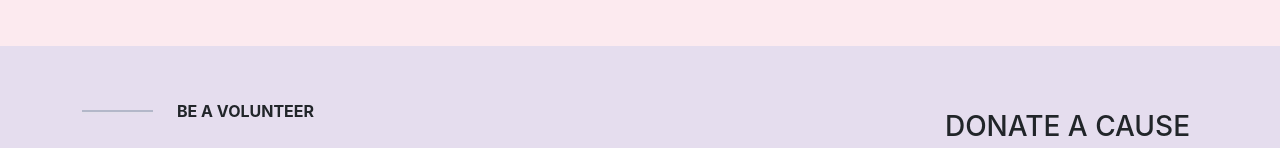
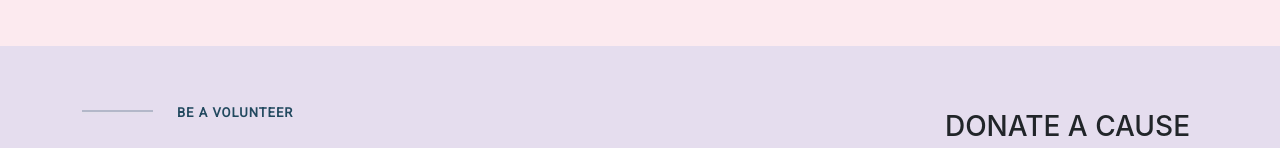
Before and after one commit to Chandru0811/wondersly_women_gem, a React (Create React App) app: page /contact in a window 1280 px wide. Shown: the part 1695-1843 px from the top of the page. Built offline with nearby package versions, Linux system fonts and the light colour scheme; a web font is replaced by a local one.

Commit message:
home section changed

```diff
--- /dev/null
+++ b/src/component/Home/Hero.js
@@ -0,0 +1,9 @@
+import React from 'react'
+
+function Hero() {
+  return (
+    <h1>hi</h1>
+  )
+}
+
+export default Hero
--- a/src/component/common/Volunterr.js
+++ b/src/component/common/Volunterr.js
@@ -14,7 +14,12 @@ function Volunteer() {
           </div>
           <div className="col-lg-6 col-12">
             <p style={{ marginTop: "5px" }}>
-              <b >BE A VOLUNTEER</b>
+              <b className="heading_word"
+                  style={{
+                    fontSize: "13px",
+                    letterSpacing: "1px",
+                    marginTop: "100px",
+                  }}>BE A VOLUNTEER</b>
             </p>
             <p style={{ fontSize: "30px", color: "#2E4049" }}>
               <b>Become a Member and Empower Single Moms: Join Our Cause!</b>
--- a/src/pages/Home.js
+++ b/src/pages/Home.js
@@ -1,8 +1,9 @@
 import React from 'react'
+import Hero from '../component/Home/Hero'
 
 function Home() {
   return (
-    <div>Home</div>
+    <Hero />
   )
 }
 
```
